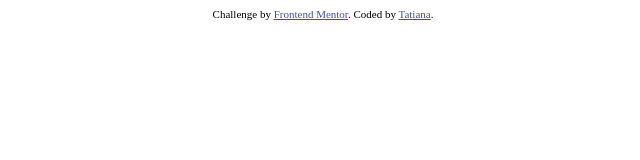
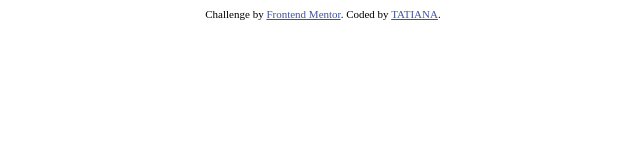
Before and after one commit to jfigueroaca/Workouts-1, a plain HTML site: page interactive-comments-section/index.html in a window 1280 px wide. Shown: the full height of the page, 317-957 px from the left. Drawn offline with Linux system fonts and the light colour scheme.

Commit message:
Update index.html

```diff
--- a/interactive-comments-section/index.html
+++ b/interactive-comments-section/index.html
@@ -20,7 +20,7 @@
 
   <div class="attribution">
     Challenge by <a href="https://www.frontendmentor.io?ref=challenge" target="_blank">Frontend Mentor</a>.
-    Coded by <a href="#">Tatiana</a>.
+    Coded by <a href="#">TATIANA</a>.
   </div>
 </body>
 </html>
```
